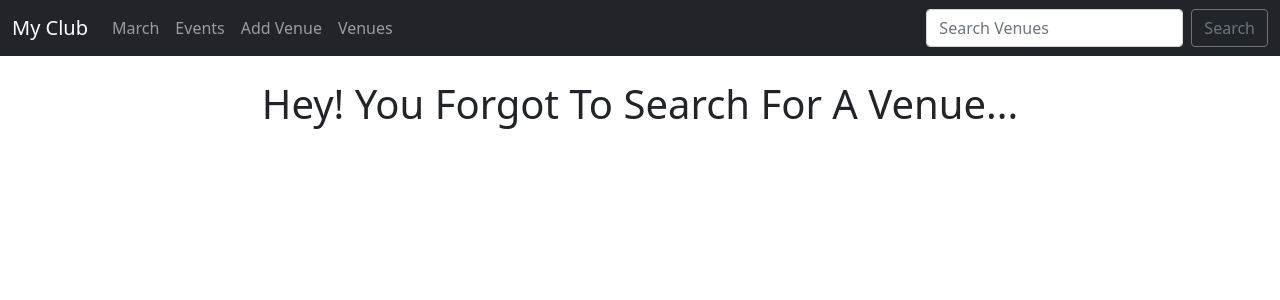
After one commit to flatplanet/Django-Club-Youtube-Playlist, a Django app: page /search_venues in a window 1280 px wide. The commit adds this page. Shown: the top 300 px of the page. Run offline with Django 3.2, Linux system fonts and the light colour scheme.

Commit message:
search venues

```diff
--- a/events/templates/events/navbar.html
+++ b/events/templates/events/navbar.html
@@ -18,11 +18,16 @@
           <a class="nav-link" href="{% url 'add-venue' %}">Add Venue</a>
         </li>
 
+        <li class="nav-item">
+          <a class="nav-link" href="{% url 'list-venues' %}">Venues</a>
+        </li>
 
       </ul>
-      <form class="d-flex">
-        <input class="form-control me-2" type="search" placeholder="Search" aria-label="Search">
-        <button class="btn btn-outline-success" type="submit">Search</button>
+      <form class="d-flex" method=POST action="{% url 'search-venues' %}">
+        {% csrf_token %}
+
+        <input class="form-control me-2" type="search" placeholder="Search Venues" aria-label="Search" name="searched">
+        <button class="btn btn-outline-secondary" type="submit">Search</button>
       </form>
     </div>
   </div>
--- /dev/null
+++ b/events/templates/events/search_venues.html
@@ -0,0 +1,20 @@
+{% extends 'events/base.html' %}
+
+{% block content %}
+	<center>
+	{% if searched %}
+		<h1>You Searched For {{ searched }}</h1>
+		<br/>
+		{% for venue in venues %}
+			<a href="{% url 'show-venue' venue.id %}">{{ venue }}</a><br/>
+		{% endfor %}
+
+	{% else %}
+		<h1>Hey! You Forgot To Search For A Venue...</h1>
+	{% endif %}
+
+
+
+
+	</center>
+{% endblock %}
--- a/events/urls.py
+++ b/events/urls.py
@@ -13,4 +13,9 @@ urlpatterns = [
 	path('<int:year>/<str:month>/', views.home, name="home"),
 	path('events', views.all_events, name="list-events"),
 	path('add_venue', views.add_venue, name='add-venue'),
+	path('list_venues', views.list_venues, name='list-venues'),
+	path('show_venue/<venue_id>', views.show_venue, name='show-venue'),
+	path('search_venues', views.search_venues, name='search-venues'),
+
+
 ]
--- a/events/views.py
+++ b/events/views.py
@@ -3,9 +3,34 @@ import calendar
 from calendar import HTMLCalendar
 from datetime import datetime
 from django.http import HttpResponseRedirect
-from .models import Event
+from .models import Event, Venue
 from .forms import VenueForm
 
+def search_venues(request):
+	if request.method == "POST":
+		searched = request.POST['searched']
+		venues = Venue.objects.filter(name__contains=searched)
+
+		return render(request,
+		'events/search_venues.html',
+		{'searched':searched,
+		'venues':venues})
+	else:
+		return render(request,
+		'events/search_venues.html',
+		{})
+
+
+
+def show_venue(request, venue_id):
+	venue = Venue.objects.get(pk=venue_id)
+	return render(request, 'events/show_venue.html',
+		{'venue': venue})
+
+def list_venues(request):
+	venue_list = Venue.objects.all()
+	return render(request, 'events/venue.html',
+		{'venue_list': venue_list})
 
 def add_venue(request):
 	submitted = False
```
Also changed, not shown: events/templates/events/show_venue.html (added, +32 -0 lines), events/templates/events/venue.html (added, +17 -0 lines).
